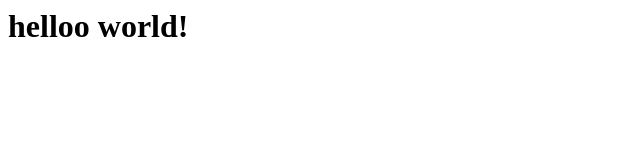
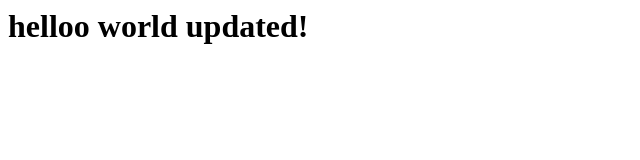
Before and after one commit to sageameen/new-scm, a plain HTML site: page index.html in a window 1280 px wide. Shown: the whole page, without its empty margins (0-640 px from the left). Drawn offline with Linux system fonts and the light colour scheme.

Commit message:
commit 6

```diff
--- a/index.html
+++ b/index.html
@@ -1,3 +1,3 @@
 <html>
-	<body> <h1>helloo world!</h1></body>
+	<body> <h1>helloo world updated!</h1></body>
 </html>
```
